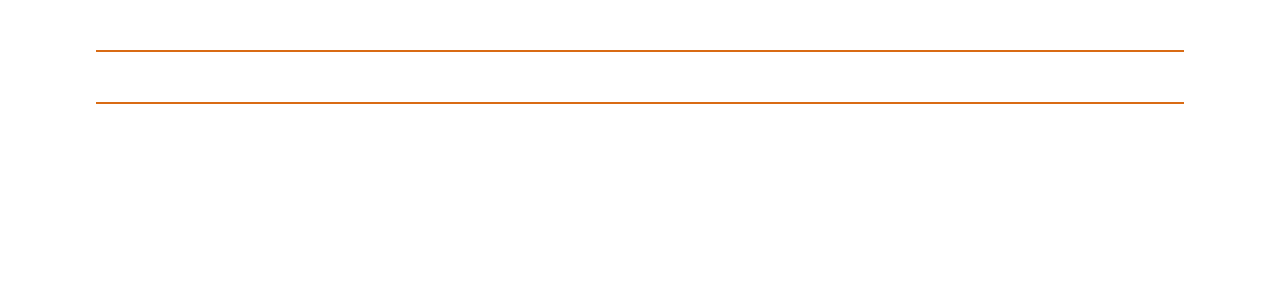
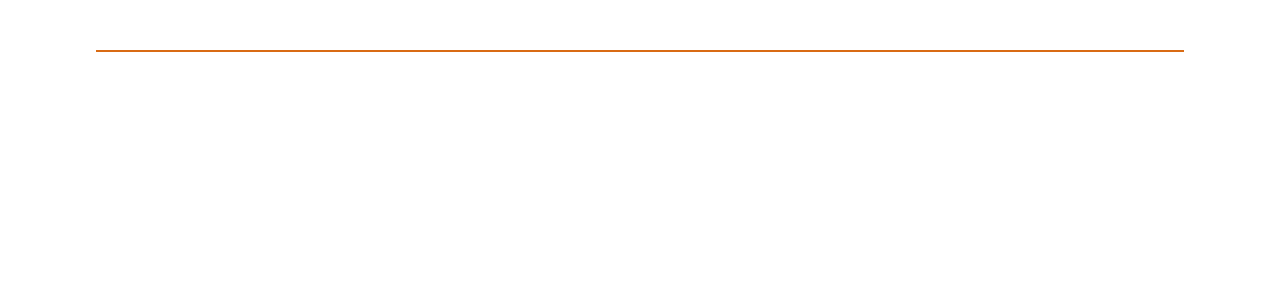
Before and after one commit to MiladSm76/Ajil-MN, a React (Create React App) app: page / in a window 1280 px wide. Shown: the top 300 px of the page. Built offline with nearby package versions, Linux system fonts and the light colour scheme.

Commit message:
fix navbar v1.0.0.1

```diff
--- a/src/main-layout/Home.tsx
+++ b/src/main-layout/Home.tsx
@@ -5,8 +5,7 @@ import { Outlet } from 'react-router-dom';
 const Home = () => {
   return (
     <>
-    <Navbar/>
-    <Outlet/>
+
     </>
   )
 }
```
